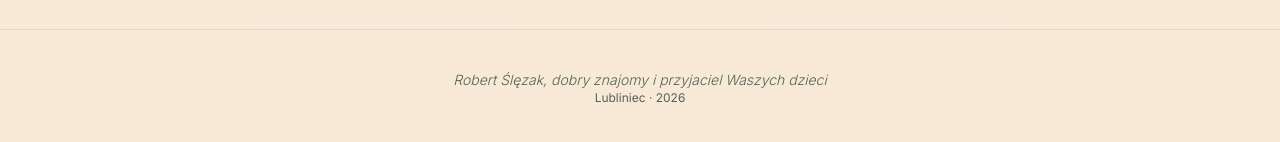
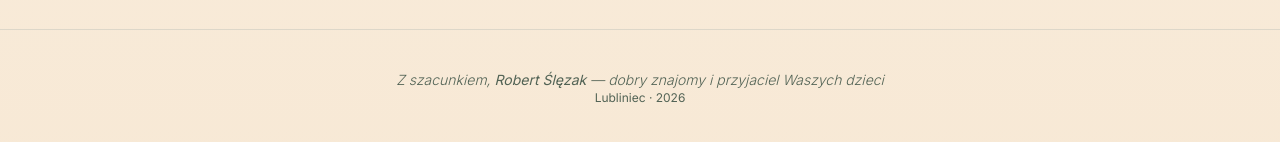
Before and after one commit to AndrzejBanasiuk/rodzice, a React (Vite) app: page / in a window 1280 px wide. Shown: the part 1878-2020 px from the top of the page. Built offline with nearby package versions, Linux system fonts and the light colour scheme; a web font is replaced by a local one.

Commit message:
Update footer text with respectful mention

```diff
--- a/src/routes/index.tsx
+++ b/src/routes/index.tsx
@@ -109,7 +109,7 @@ function Index() {
       </section>
 
       <footer className="border-t border-border py-10 text-center">
-        <p className="text-sm text-muted-foreground italic font-light">Robert Ślęzak, dobry znajomy i przyjaciel Waszych dzieci</p>
+        <p className="text-sm text-muted-foreground italic font-light">Z szacunkiem, <b>Robert Ślęzak</b> — dobry znajomy i przyjaciel Waszych dzieci</p>
         <p className="text-xs text-muted-foreground">Lubliniec · 2026</p>
       </footer>
     </div>
```
